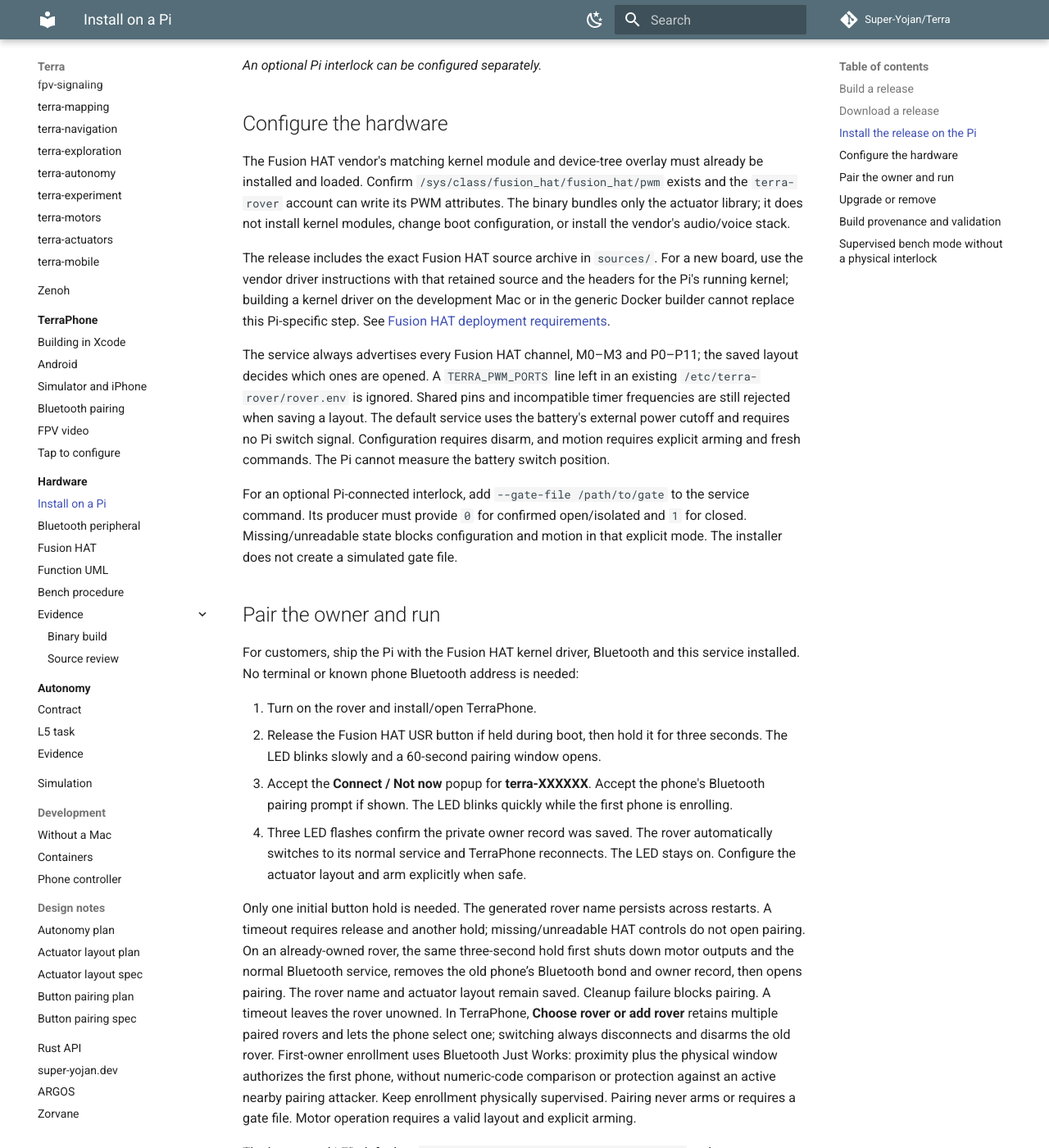
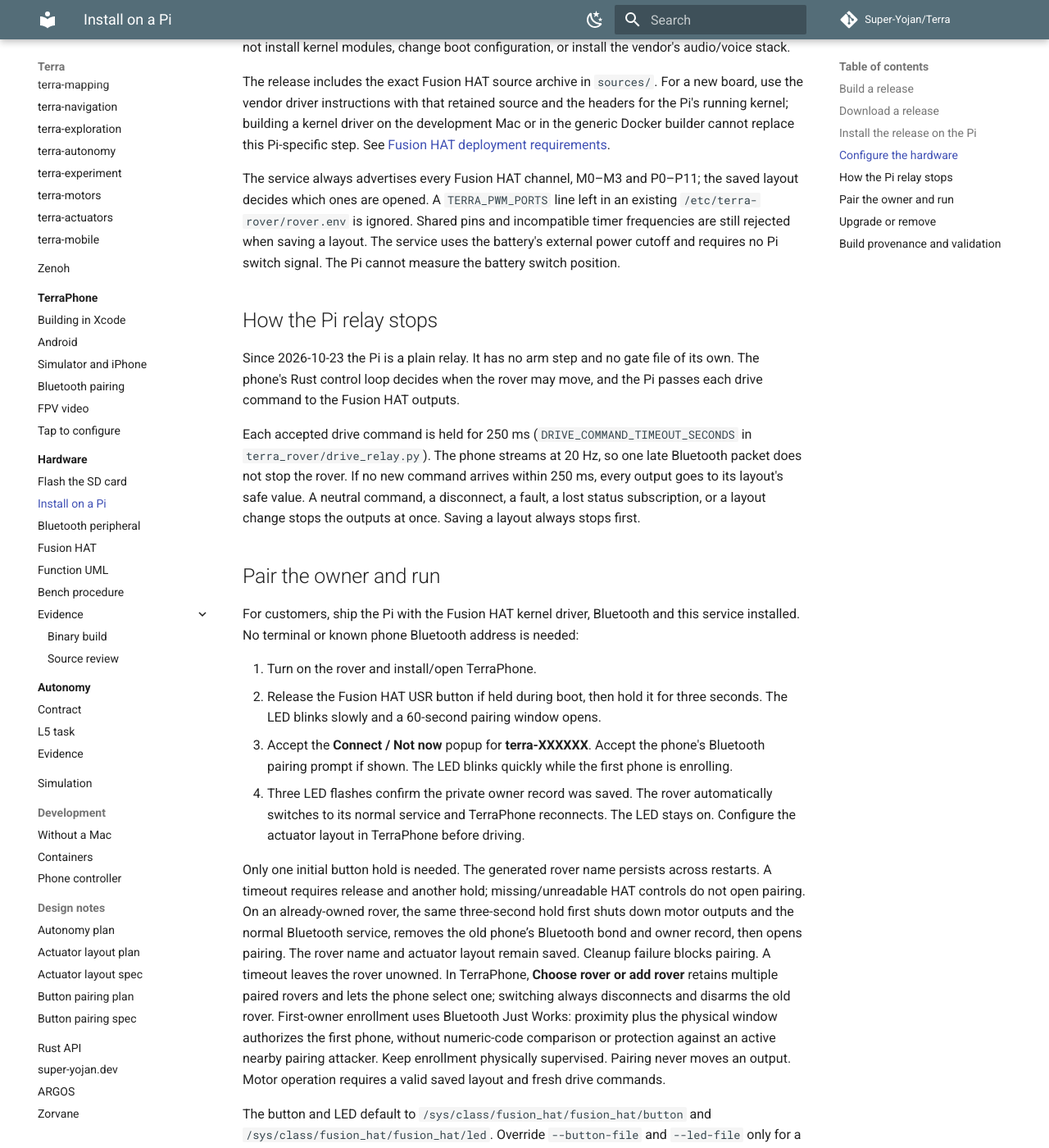
Before and after one commit to Super-Yojan/Terra, an MkDocs documentation site: the page built from docs/hardware/INSTALL.md, in a window 1280 px wide and 1400 px high, scrolled down 2790 px. Shown: the whole window at 82% size. Built offline with MkDocs 1.6.1 and Material for MkDocs 9.7.7, drawn with Linux system fonts in a browser that asks for light colours; comment, search, counter and statistics services are not loaded; some of the changed text lies outside the part shown.

Commit message:
Release terra-rover 0.3.0 and document flashing the Terra SD card
Bump terra-rover to 0.3.0 so a rover-v0.3.0 tag publishes the relay
build (250 ms drive lease, no arm step or gate file) for the SD image.

Add docs/hardware/FLASH_SD.md with Raspberry Pi Imager screenshots, and
drop the stale arm, gate-file, bench-mode and 200 ms watchdog text from
the hardware install page and index.

Co-Authored-By: Claude Opus 5.5 <noreply@anthropic.com>
Claude-Session: https://claude.ai/code/session_019pVBoXn84nmK8GK1CWASAp

````diff
--- a/docs/hardware/INSTALL.md
+++ b/docs/hardware/INSTALL.md
@@ -3,7 +3,8 @@
 !!! tip "TL;DR"
     64-bit Bookworm or newer.
     The release is an ARM64 executable. No Python on the Pi.
-    Pair with the USR button. Pairing does not arm.
+    Pair with the USR button. The Pi relays drive commands and holds each one for 250 ms.
+    For a new card, [flash the Terra SD card image](FLASH_SD.md) instead. It already has this service.
 
 ![What the installer is aiming at.](../assets/pi-stack.svg)
 
@@ -16,7 +17,7 @@ flowchart LR
   Battery[Battery switch] -->|power cutoff| Hat
 ```
 
-*The battery switch is external. Connecting does not arm.*
+*The battery switch is external. The Pi only moves outputs while fresh drive commands arrive.*
 
 Target: **64-bit Raspberry Pi OS Bookworm or newer**, with systemd and Bluetooth.
 The release is a Nuitka-compiled ARM64 Linux executable. It includes the Python
@@ -107,15 +108,6 @@ reload the bus, or operate host services. The image builder must provision the
 `terra-rover` user/group, its `i2c`/`bluetooth` group memberships, and ownership of
 `/var/lib/terra-rover` before boot.
 
-```mermaid
-flowchart LR
-  Phone[iPhone] -->|GATT| Pi[terra-rover]
-  Pi --> Hat[Fusion HAT]
-  Battery[Battery switch] -->|power cutoff| Hat
-```
-
-*An optional Pi interlock can be configured separately.*
-
 ## Configure the hardware
 
 The Fusion HAT vendor's matching kernel module and device-tree overlay must
@@ -133,15 +125,22 @@ See [Fusion HAT deployment requirements](FUSION_HAT.md).
 The service always advertises every Fusion HAT channel, M0–M3 and P0–P11; the
 saved layout decides which ones are opened. A `TERRA_PWM_PORTS` line left in an
 existing `/etc/terra-rover/rover.env` is ignored. Shared
-pins and incompatible timer frequencies are still rejected when saving a layout. The default
-service uses the battery's external power cutoff and requires no Pi switch signal.
-Configuration requires disarm, and motion requires explicit arming and fresh
-commands. The Pi cannot measure the battery switch position.
+pins and incompatible timer frequencies are still rejected when saving a layout.
+The service uses the battery's external power cutoff and requires no Pi switch
+signal. The Pi cannot measure the battery switch position.
 
-For an optional Pi-connected interlock, add `--gate-file /path/to/gate` to the
-service command. Its producer must provide `0` for confirmed open/isolated and
-`1` for closed. Missing/unreadable state blocks configuration and motion in that
-explicit mode. The installer does not create a simulated gate file.
+## How the Pi relay stops
+
+Since 2026-10-23 the Pi is a plain relay. It has no arm step and no gate file of
+its own. The phone's Rust control loop decides when the rover may move, and the
+Pi passes each drive command to the Fusion HAT outputs.
+
+Each accepted drive command is held for 250 ms (`DRIVE_COMMAND_TIMEOUT_SECONDS`
+in `terra_rover/drive_relay.py`). The phone streams at 20 Hz, so one late
+Bluetooth packet does not stop the rover. If no new command arrives within
+250 ms, every output goes to its layout's safe value. A neutral command, a
+disconnect, a fault, a lost status subscription, or a layout change stops the
+outputs at once. Saving a layout always stops first.
 
 ## Pair the owner and run
 
@@ -156,7 +155,7 @@ service installed. No terminal or known phone Bluetooth address is needed:
    while the first phone is enrolling.
 4. Three LED flashes confirm the private owner record was saved. The rover
    automatically switches to its normal service and TerraPhone reconnects.
-   The LED stays on. Configure the actuator layout and arm explicitly when safe.
+   The LED stays on. Configure the actuator layout in TerraPhone before driving.
 
 Only one initial button hold is needed.
 The generated rover name persists across restarts.
@@ -169,16 +168,15 @@ In TerraPhone, **Choose rover or add rover** retains multiple paired rovers and
 lets the phone select one; switching always disconnects and disarms the old rover.
 First-owner enrollment uses Bluetooth Just Works: proximity plus the physical window authorizes the first phone, without numeric-code comparison or protection against an active nearby pairing attacker.
 Keep enrollment physically supervised.
-Pairing never arms or requires a gate file.
-Motor operation requires a valid layout and explicit arming.
+Pairing never moves an output.
+Motor operation requires a valid saved layout and fresh drive commands.
 
 
 The button and LED default to `/sys/class/fusion_hat/fusion_hat/button` and
 `/sys/class/fusion_hat/fusion_hat/led`. Override `--button-file` and `--led-file`
 only for a board whose kernel exposes different attributes.
 
-Developer terminal provisioning remains available with `--setup-owner`,
-`--expected-peer` and an explicitly open `--gate-file`; it uses numeric comparison.
+Developer terminal provisioning remains available with `--setup-owner`.
 Use it with the customer service stopped. Do not run two Bluetooth peripheral
 processes at once.
 
@@ -188,22 +186,19 @@ To run in the foreground instead, keep the service stopped and use:
 sudo -u terra-rover terra-rover
 ```
 
-For a mock backend on a Linux host with a Bluetooth radio, use
-`sudo -u terra-rover terra-rover --mock`. Its simulated gate defaults open; add
-`--mock-gate-closed` only for mock testing. Never run two peripheral processes at
-once. Physically isolate actuator power before stopping or replacing the service;
+Physically isolate actuator power before stopping or replacing the service;
 process exit cannot guarantee continuous ESC stop PWM.
 
 ```mermaid
 stateDiagram-v2
-  [*] --> EnableOpen
-  EnableOpen --> AwaitCommand: switch closes
-  AwaitCommand --> Live: fresh command
-  Live --> Watchdog: 200 ms
-  Watchdog --> EnableOpen: switch opens
+  [*] --> Idle
+  Idle --> Driving: drive command
+  Driving --> Driving: next command within 250 ms
+  Driving --> Idle: 250 ms with no command
+  Driving --> Idle: neutral, disconnect, fault or layout change
 ```
 
-*Watchdog coasts and drops enable. It does not brake.*
+*Idle writes each output's safe value. Zero effort coasts. It does not brake.*
 
 ## Upgrade or remove
 
@@ -244,28 +239,8 @@ flowchart LR
   Pi --> Hat[Fusion HAT]
 ```
 
-*Physical path. Arming is still a separate step.*
+*Physical path. The phone decides when to send drive commands.*
 
 
 References: [Nuitka standalone/onefile modes](https://nuitka.net/user-documentation/user-manual.html),
 [pinned Fusion HAT source](https://github.com/sunfounder/fusion-hat/tree/4bd1018ad5a70ee113160536f969cdadd9f22918).
-
-## Supervised bench mode without a physical interlock
-
-For a supervised rover that has no physical cutoff, `--bench-mode` is an explicit
-alternative to `--gate-file`, using the real Fusion HAT backend. It is never the
-installer default and cannot be combined with a physical gate or mock mode. The
-status reports `gate_mode=bench`; TerraPhone shows the absence of a physical
-power cutoff and offers **Enable Bench Control**, followed by a separate **Arm**.
-A valid saved layout, cleared fault/Stop, authenticated owner and disarmed state
-are required for enabling. Software enable never arms or persists across service
-restart, disconnect, Disarm or Stop. Release sends zero; the existing 200 ms rover
-watchdog and explicit arming remain active. Configuration requires bench control
-to be disabled. Software stop cannot isolate power if software or electronics fail.
-
-On rover2 the source runtime is installed at `/opt/terra-bench/venv`, with a
-systemd override at `/etc/systemd/system/terra-rover.service.d/bench-mode.conf`.
-The confirmed initial layout is M2/M3 left and M0/M1 right, revision 1; its effort
-limits are ±0.4 with maximum power fraction 0.5. Wheel direction still requires
-physical observation. The default service uses the external battery cutoff;
-physical-gate installations explicitly supply `--gate-file`.
--- a/mkdocs.yml
+++ b/mkdocs.yml
@@ -48,6 +48,8 @@ markdown_extensions:
   - toc:
       permalink: true
   - pymdownx.details
+  - pymdownx.tabbed:
+      alternate_style: true
   - pymdownx.superfences:
       custom_fences:
         - name: mermaid
@@ -93,6 +95,7 @@ nav:
       - Tap to configure: phone/tap-to-configure.md
   - Hardware:
       - hardware/index.md
+      - Flash the SD card: hardware/FLASH_SD.md
       - Install on a Pi: hardware/INSTALL.md
       - Bluetooth peripheral: hardware/BLUETOOTH.md
       - Fusion HAT: hardware/FUSION_HAT.md
````
Also changed, not shown: other parts of docs/hardware/INSTALL.md (+10 -10 lines), docs/hardware/FLASH_SD.md (added, +174 -0 lines), docs/hardware/index.md (+8 -7 lines), docs/assets/flash/01-imager-home.png (added), docs/assets/flash/02-choose-device.png (added), docs/assets/flash/03-choose-os.png (added), docs/assets/flash/04-choose-storage.png (added), docs/assets/flash/05-ready.png (added), docs/assets/flash/06-use-customisation.png (added), docs/assets/flash/07-settings-general.png (added), docs/assets/flash/08-settings-ssh.png (added), docs/assets/flash/09-confirm-erase.png (added), 2 other files.
